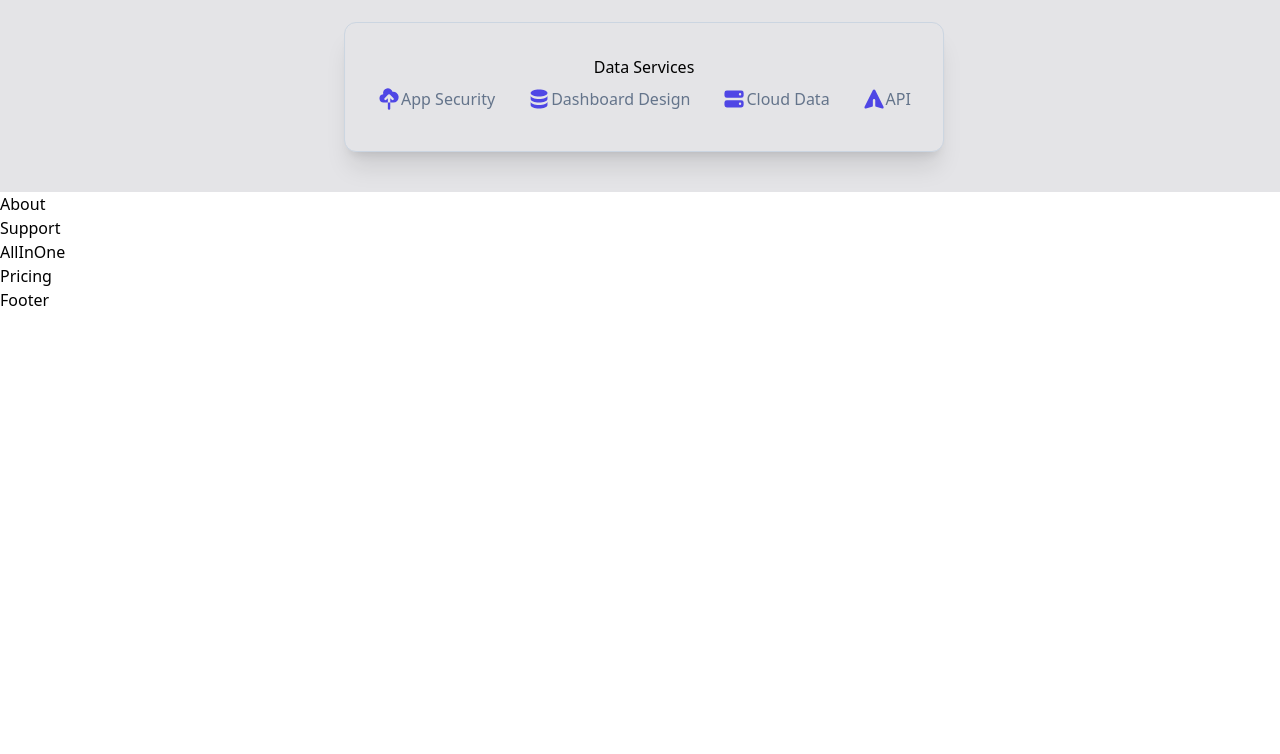
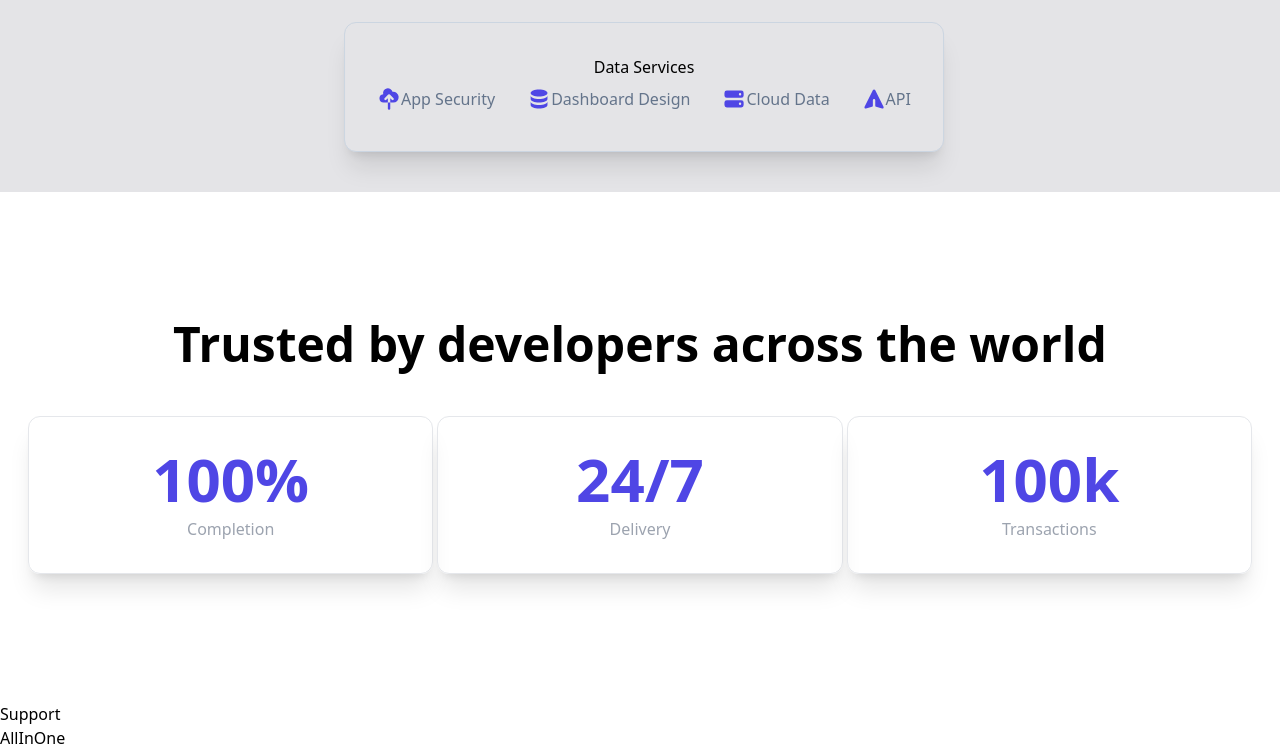
Before and after one commit to dashingshree6/Cloud-Management-App, a React (Create React App) app in the folder frontend/: page / in a window 1280 px wide. Shown: the part 608-1362 px from the top of the page. Before the commit the page ends 920 px from the top, so only its background shows below. Built offline with nearby package versions, Linux system fonts and the light colour scheme.

Commit message:
Update About.js

```diff
--- a/frontend/src/components/About.js
+++ b/frontend/src/components/About.js
@@ -2,8 +2,28 @@
 
 const About = () => {
     return (
-        <div>
-            About
+        <div name='about' className='w-full my-32'>
+            <div className='max-w-[1240px] mx-auto'>
+                <div className='text-center'>
+                    <h2 className='text-5xl font-bold'>Trusted by developers across the world</h2>
+                    <p className='text-3xl py-6 text-gray-500'></p>
+                </div>
+
+                <div className='grid md:grid-cols-3 gap-1 px-2 text-center'>
+                    <div className='border py-8 rounded-xl shadow-xl'>
+                        <p className='text-6xl font-bold text-indigo-600'>100%</p>
+                        <p className='text-gray-400 mt-2'>Completion</p>
+                    </div>
+                    <div className='border py-8 rounded-xl shadow-xl'>
+                        <p className='text-6xl font-bold text-indigo-600'>24/7</p>
+                        <p className='text-gray-400 mt-2'>Delivery</p>
+                    </div>
+                    <div className='border py-8 rounded-xl shadow-xl'>
+                        <p className='text-6xl font-bold text-indigo-600'>100k</p>
+                        <p className='text-gray-400 mt-2'>Transactions</p>
+                    </div>
+                </div>
+            </div>
         </div>
     )
 }
```
